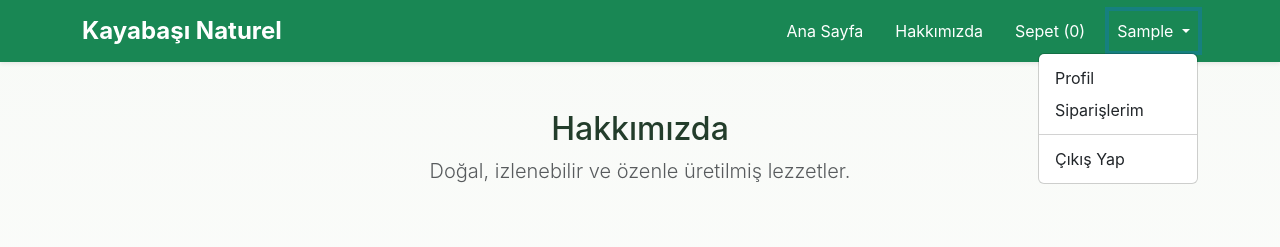
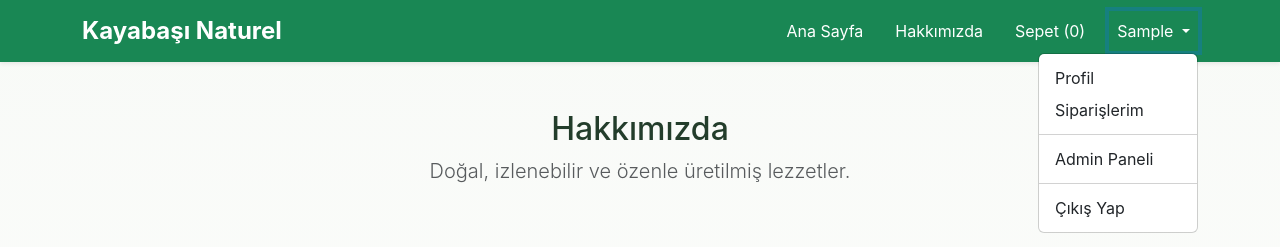
Before and after one commit to ilyaskayabasi/kayabasi-naturel, a Django app: page /about/ in a window 1280 px wide, after a click on "Sample". Shown: the top 247 px of the page. Run offline with Django 4.2, Linux system fonts and the light colour scheme; the visitor is signed in with stand-in values (Sample User, id 1).

Commit message:
Navbar'a admin paneli linki eklendi (sadece superuser için)

```diff
--- a/projects/kayabasi-naturel/store/views.py
+++ b/projects/kayabasi-naturel/store/views.py
@@ -282,6 +282,6 @@ def register_view(request):
         )
 
         messages.success(request, 'Kayıt başarılı! Giriş yapabilirsiniz.')
-        return redirect('auth:login')
+        return redirect('store:login')
 
     return render(request, 'auth/register.html')
--- a/projects/kayabasi-naturel/templates/base.html
+++ b/projects/kayabasi-naturel/templates/base.html
@@ -30,6 +30,10 @@
                 <ul class="dropdown-menu dropdown-menu-end">
                   <li><a class="dropdown-item" href="#">Profil</a></li>
                   <li><a class="dropdown-item" href="#">Siparişlerim</a></li>
+                  {% if user.is_superuser %}
+                    <li><hr class="dropdown-divider"></li>
+                    <li><a class="dropdown-item" href="/admin/"><i class="bi bi-gear"></i> Admin Paneli</a></li>
+                  {% endif %}
                   <li><hr class="dropdown-divider"></li>
                   <li><a class="dropdown-item" href="{% url 'store:logout' %}">Çıkış Yap</a></li>
                 </ul>
```
